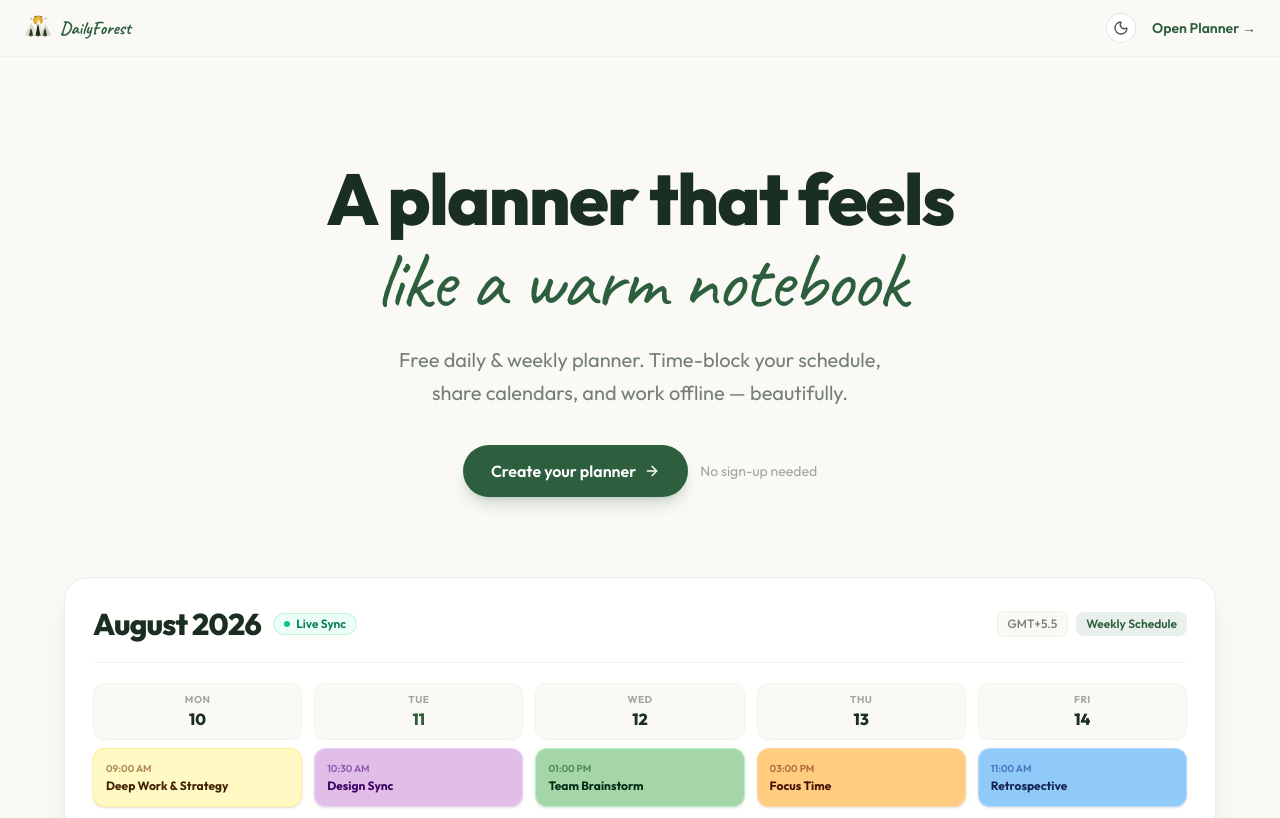
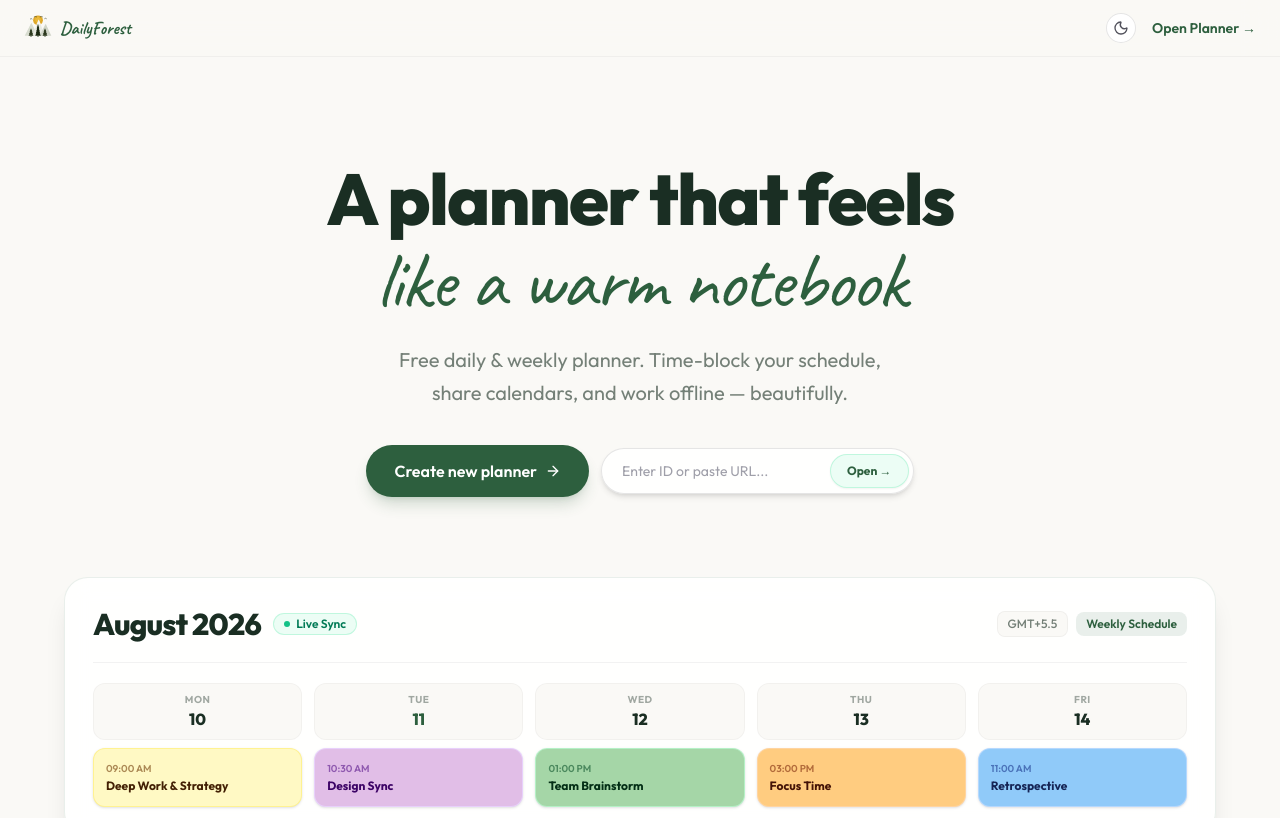
Before and after one commit to tanyas27/weekly-tracker, a Next.js app: page / in a window 1280 px wide. Shown: the top 818 px of the page. Built offline with nearby package versions, Linux system fonts and the light colour scheme.

Commit message:
feat: add calendar ID search input with URL parsing support and global keyboard shortcut to landing page

```diff
--- a/app/c/new/page.tsx
+++ b/app/c/new/page.tsx
@@ -1,5 +1,8 @@
 import { redirect } from 'next/navigation'
 import { nanoid } from 'nanoid'
+
+export const dynamic = 'force-dynamic'
+export const revalidate = 0
 
 export default function NewCalendarPage() {
   const newCalendarId = nanoid(21)
--- a/app/page.tsx
+++ b/app/page.tsx
@@ -1,9 +1,11 @@
 'use client'
 
-import { useState, useEffect } from 'react'
+import { useState, useEffect, useRef } from 'react'
 import Image from 'next/image'
 import Link from 'next/link'
+import { useRouter } from 'next/navigation'
 import JsonLd from '@/components/JsonLd'
+import { parseCalendarId } from '@/lib/calendar-id-parser'
 import {
   ArrowRight,
   Clock,
@@ -26,9 +28,12 @@ import {
 } from '@/lib/recent-calendars'
 
 export default function LandingPage() {
+  const router = useRouter()
+  const inputRef = useRef<HTMLInputElement>(null)
   const [isDark, setIsDark] = useState(false)
   const [isMounted, setIsMounted] = useState(false)
   const [recentCalendars, setRecentCalendars] = useState<RecentCalendar[]>([])
+  const [customCalendarId, setCustomCalendarId] = useState('')
 
   useEffect(() => {
     setIsMounted(true)
@@ -39,6 +44,32 @@ export default function LandingPage() {
       setIsDark(window.matchMedia('(prefers-color-scheme: dark)').matches)
     }
     setRecentCalendars(getRecentCalendars())
+  }, [])
+
+  useEffect(() => {
+    const handleKeyDown = (e: KeyboardEvent) => {
+      const target = e.target as HTMLElement | null
+      if (
+        target &&
+        (target.tagName === 'INPUT' ||
+          target.tagName === 'TEXTAREA' ||
+          target.tagName === 'SELECT' ||
+          target.isContentEditable)
+      ) {
+        return
+      }
+
+      if ((e.metaKey || e.ctrlKey) && (e.key === 'k' || e.key === 'K')) {
+        e.preventDefault()
+        inputRef.current?.focus()
+      } else if (e.key === 'o' || e.key === 'O') {
+        e.preventDefault()
+        inputRef.current?.focus()
+      }
+    }
+
+    window.addEventListener('keydown', handleKeyDown)
+    return () => window.removeEventListener('keydown', handleKeyDown)
   }, [])
 
   const toggleTheme = () => {
@@ -52,6 +83,12 @@ export default function LandingPage() {
   const handleClearRecent = () => {
     clearRecentCalendars()
     setRecentCalendars([])
+  }
+
+  const handleOpenCustomCalendar = (e: React.FormEvent) => {
+    e.preventDefault()
+    const cleanId = parseCalendarId(customCalendarId)
+    router.push(`/c/${cleanId}`)
   }
 
   return (
@@ -121,18 +158,46 @@ export default function LandingPage() {
               <div className="mt-9 flex flex-col sm:flex-row items-center justify-center gap-3">
                 <Link
                   href="/c/new"
-                  className={`group inline-flex items-center gap-2 px-7 py-3.5 rounded-full font-semibold text-base shadow-lg transition-all duration-200 active:scale-[0.98] ${
+                  className={`group inline-flex items-center justify-center gap-2 px-7 py-3.5 rounded-full font-semibold text-base shadow-lg transition-all duration-200 active:scale-[0.98] whitespace-nowrap ${
                     isDark
                       ? 'bg-[#BDCC8D] text-zinc-950 shadow-[#BDCC8D]/20 hover:bg-[#c9d79c]'
                       : 'bg-[#2D5F3E] text-white shadow-[#2D5F3E]/20 hover:bg-[#245033]'
                   }`}
                 >
-                  Create your planner
+                  Create new planner
                   <ArrowRight className="w-4 h-4 group-hover:translate-x-0.5 transition-transform" />
                 </Link>
-                <span className={`text-sm ${isDark ? 'text-zinc-500' : 'text-[#1a2e23]/40'}`}>
-                  No sign-up needed
-                </span>
+
+                <form
+                  onSubmit={handleOpenCustomCalendar}
+                  className={`relative flex items-center w-full sm:w-auto p-1 rounded-full border shadow-md transition-all focus-within:ring-2 ${
+                    isDark
+                      ? 'bg-zinc-900/90 border-white/15 focus-within:ring-[#BDCC8D]/50'
+                      : 'bg-white/90 border-black/10 focus-within:ring-[#2D5F3E]/50'
+                  }`}
+                >
+                  <input
+                    ref={inputRef}
+                    type="text"
+                    value={customCalendarId}
+                    onChange={(e) => setCustomCalendarId(e.target.value)}
+                    placeholder="Enter ID or paste URL..."
+                    aria-label="Enter Calendar ID or URL"
+                    className={`w-full sm:w-56 px-4 py-2 text-sm bg-transparent outline-none ${
+                      isDark ? 'text-zinc-100 placeholder:text-zinc-500' : 'text-[#1a2e23] placeholder:text-zinc-400'
+                    }`}
+                  />
+                  <button
+                    type="submit"
+                    className={`px-4 py-2 rounded-full font-bold text-xs shadow-xs transition-all active:scale-95 whitespace-nowrap cursor-pointer ${
+                      isDark
+                        ? 'bg-zinc-800 text-[#BDCC8D] hover:bg-zinc-700 border border-white/10'
+                        : 'bg-emerald-50 text-[#2D5F3E] hover:bg-emerald-100 border border-emerald-200/60'
+                    }`}
+                  >
+                    Open →
+                  </button>
+                </form>
               </div>
             </div>
           </section>
--- /dev/null
+++ b/lib/calendar-id-parser.ts
@@ -0,0 +1,61 @@
+/**
+ * Parses user input (which can be a raw calendar ID, custom name with spaces, or a full URL)
+ * and returns a clean, URL-safe calendar ID and optional query parameters.
+ */
+export function parseCalendarId(rawInput: string): string {
+  if (!rawInput || !rawInput.trim()) return 'new'
+
+  let cleaned = rawInput.replace(/[\r\n\t]+/g, ' ').trim()
+
+  // Extract query parameters if present (e.g., ?passcode=123456)
+  let queryPart = ''
+  if (cleaned.includes('?')) {
+    const parts = cleaned.split('?')
+    cleaned = parts[0]
+    queryPart = parts.slice(1).join('?')
+  }
+
+  // Strip hash fragment
+  if (cleaned.includes('#')) {
+    cleaned = cleaned.split('#')[0]
+  }
+
+  // Extract calendar ID if full URL is pasted (e.g., https://.../c/my-calendar-id/)
+  if (cleaned.includes('/c/')) {
+    const afterC = cleaned.split('/c/')[1]
+    if (afterC) {
+      cleaned = afterC
+    }
+  } else if (cleaned.startsWith('http://') || cleaned.startsWith('https://')) {
+    try {
+      const url = new URL(cleaned)
+      const pathParts = url.pathname.split('/').filter(Boolean)
+      if (pathParts.length > 0) {
+        cleaned = pathParts[pathParts.length - 1]
+      }
+    } catch {}
+  }
+
+  // Decode URI components in case encoded
+  try {
+    cleaned = decodeURIComponent(cleaned)
+  } catch {}
+
+  // Preserve casing (nanoid IDs are case-sensitive!), replace spaces & consecutive hyphens
+  cleaned = cleaned
+    .trim()
+    .replace(/\/+$/, '') // remove trailing slashes
+    .replace(/\s+/g, '-') // replace spaces with single hyphen
+    .replace(/[^a-zA-Z0-9_\-]/g, '') // keep valid URL slug chars
+    .replace(/-+/g, '-') // collapse consecutive hyphens
+    .replace(/^-+|-+$/g, '') // trim leading and trailing hyphens
+
+  if (!cleaned) return 'new'
+
+  // Re-attach query parameters if present (e.g., ?passcode=...)
+  if (queryPart) {
+    return `${cleaned}?${queryPart}`
+  }
+
+  return cleaned
+}
```
